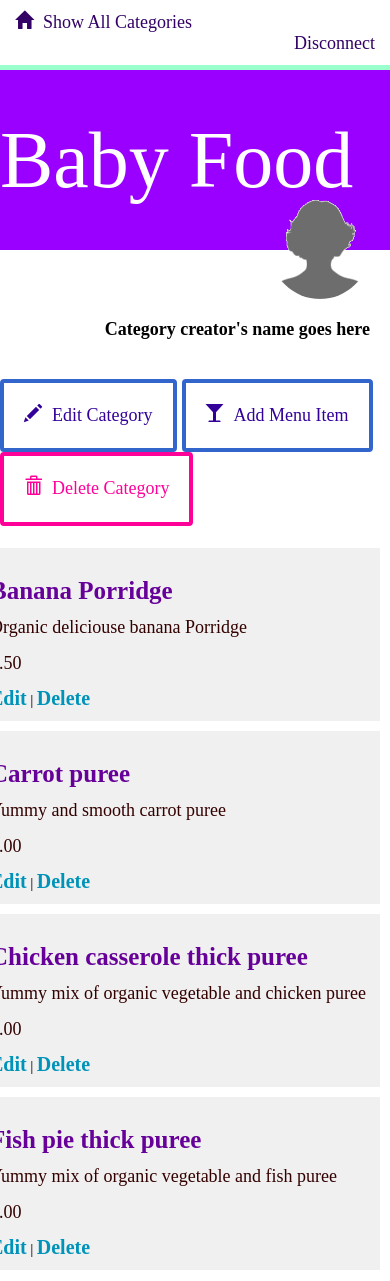
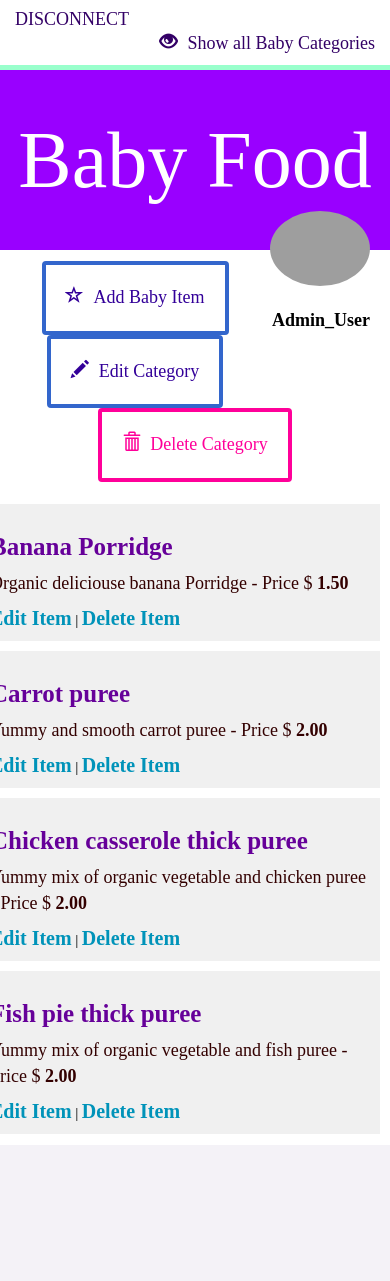
Before and after one commit to silviagiadapiol/Catalog, a Flask app: page /category/1/ in a window 390 px wide. After the commit the page ends 1145 px from the top, so only its background shows below. Run offline with Flask 2, Linux system fonts and the light colour scheme; a user stored in the database is signed in; some libraries are stand-ins or nearby versions; grey boxes are pictures that could not be loaded.

Commit message:
fixed style and delete and edit buttons

```diff
--- a/application.py
+++ b/application.py
@@ -33,7 +33,7 @@ def showLogin():
     state = ''.join(random.choice(string.ascii_uppercase + string.digits)
                     for x in xrange(32))
     login_session['state'] = state
-    print "The current session state is %s" % login_session['state']
+    #print "The current session state is %s" % login_session['state']
     return render_template('login.html', STATE=state)
 
 
@@ -116,7 +116,6 @@ def fbdisconnect():
 
 @app.route('/gconnect', methods=['POST'])
 def gconnect():
-    print 'inside g connect'
     # Validate state token
     if request.args.get('state') != login_session['state']:
         response = make_response(json.dumps('Invalid state parameter.'), 401)
@@ -365,7 +364,7 @@ def newItem(category_id):
             newItem = Item(name=request.form['name'], description=request.form['description'], price=request.form[
                                'price'], category_id=category_id, user_id=category.user_id)
             session.add(newItem)
-            flash('New Item %s has been Successfully Created' % (newItem.name))
+            flash('New Item %s Successfully Created' % (newItem.name))
             session.commit()
             return redirect(url_for('showItems', category_id=category_id))
         else:
--- a/templates/header.html
+++ b/templates/header.html
@@ -1,15 +1,15 @@
 <div class="row top-menu">
 	<div class="col-md-6">
-		<a href="{{url_for('showCategories')}}">
-			<span class="glyphicon glyphicon-home" aria-hidden="true"></span>Show All Categories
-		</a>
-	</div>
-	<div class="col-md-6 text-right">
 					{%if 'username' not in session %}
 			<a href="{{url_for('showLogin')}}">Click Here to Login </a>
 			{% else %}
-			<a href="{{url_for('disconnect')}}">Disconnect </a>
+			<a href="{{url_for('disconnect')}}">DISCONNECT </a>
 			{% endif %}
 
 	</div>
+	<div class="col-md-6 text-right">
+		<a href="{{url_for('showCategories')}}">
+			<span class="glyphicon glyphicon-eye-open" aria-hidden="true"></span>Show all Baby Categories
+		</a>
+	</div>
 </div>
--- a/templates/item.html
+++ b/templates/item.html
@@ -5,11 +5,11 @@
 		<div class="col-md-12"></div>
 	</div>
 	<div class="row banner menu">
-		<div class="col-md-11 col-md-offset-1 padding-none">
+		<div class="col-md-11 col-md-offset-1 padding-none text-center">
 			<h1>{{ category.name }}
 			<figure class="creator">
-				<img src="{{ url_for('static', filename='blank_user.gif') }}">
-				<figcaption>Category creator's name goes here</figcaption>
+				<img src="{{ creator.picture}}">
+				<figcaption>{{ creator.name }}</figcaption>
 			</figure>
 			</h1>
 
@@ -17,7 +17,7 @@
 	</div>
 
 <div class = 'flash'>
-		      {% with messages = get_flashed_messages() %}
+	{% with messages = get_flashed_messages() %}
       {% if messages %}
 
         <ul>
@@ -31,18 +31,18 @@
 </div>
 	<div class="row padding-top padding-bottom">
 		<div class="col-md-1"></div>
-		<div class="col-md-11 padding-none">
+		<div class="col-md-11 padding-none text-center">
+			<a href="{{url_for('newItem', category_id = category.id )}}">
+				<button class="btn btn-default" id="new-item">
+					<span class="glyphicon glyphicon-star-empty" aria-hidden="true"></span>Add Baby Item
+				</button>
+			</a>
 			<a href="{{url_for('editCategory', category_id = category.id )}}">
 				<button class="btn btn-default" id="new-item">
 					<span class="glyphicon glyphicon-pencil" aria-hidden="true"></span>Edit Category
 				</button>
 			</a>
-			<a href="{{url_for('newItem', category_id = category.id )}}">
-				<button class="btn btn-default" id="new-item">
-					<span class="glyphicon glyphicon-glass" aria-hidden="true"></span>Add Menu Item
-				</button>
-			</a>
-						<a href="{{url_for('deleteCategory', category_id = category.id )}}">
+			<a href="{{url_for('deleteCategory', category_id = category.id )}}">
 				<button class="btn btn-default delete" id="delete-category">
 					<span class="glyphicon glyphicon-trash" aria-hidden="true"></span>Delete Category
 				</button>
@@ -56,10 +56,9 @@
 					{% for i in babyItems %}
 							<div class="item">
 								<h3>{{i.name}}</h3>
-								<p>{{i.description}}</p>
-								<p class="menu-price">{{i.price}}</p>
-								<a href='{{url_for('editItem', category_id = category.id, item_id=i.id ) }}'>Edit</a> |
-								<a href='{{url_for('deleteItem', category_id = category.id, item_id=i.id ) }}'>Delete</a>
+								<p>{{i.description}} - Price $ <class="price">{{i.price}}</p>
+								<a href='{{url_for('editItem', category_id = category.id, item_id=i.id ) }}'>Edit Item</a> |
+								<a href='{{url_for('deleteItem', category_id = category.id, item_id=i.id ) }}'>Delete Item</a>
 							</div>
 					{% endfor %}
 			</div>
--- a/templates/publicCategories.html
+++ b/templates/publicCategories.html
@@ -11,8 +11,8 @@
 	</div>
 	<div class="row banner main">
 		<div class="col-md-1"></div>
-		<div class="col-md-11 padding-none">
-			<h1>Categories</h1>
+		<div class="col-md-11 padding-none text-center">
+			<h1>BABY WORLD</h1>
 		</div>
 	</div>
 
--- a/templates/publicItem.html
+++ b/templates/publicItem.html
@@ -6,7 +6,7 @@
 		<div class="col-md-12"></div>
 	</div>
 	<div class="row banner menu">
-		<div class="col-md-11 col-md-offset-1 padding-none">
+		<div class="col-md-11 col-md-offset-1 padding-none text-center">
 			<h1>{{ category.name }}
 			<figure class="creator">
 				<img src="{{ creator.picture}}">
@@ -42,8 +42,7 @@
 					{% for i in babyItems %}
 							<div class="item">
 								<h3>{{i.name}}</h3>
-								<p>{{i.description}}</p>
-								<p class="menu-price">{{i.price}}</p>
+								<p>{{i.description}} - Price $ <class="price">{{i.price}}</p>
 							</div>
 					{% endfor %}
 			</div>
```
Also changed, not shown: prova.py (added, +16 -0 lines), templates/categories.html (+4 -4 lines), templates/deleteCategory.html (+7 -5 lines), templates/deleteItem.html (+4 -4 lines), templates/editCategory.html (+6 -2 lines), templates/editItem.html (+5 -4 lines), templates/newCategory.html (+4 -3 lines), templates/newItem.html (+11 -8 lines), babystuff.db, db_populator.py (line endings or trailing spaces), static/top-banner.jpg.
